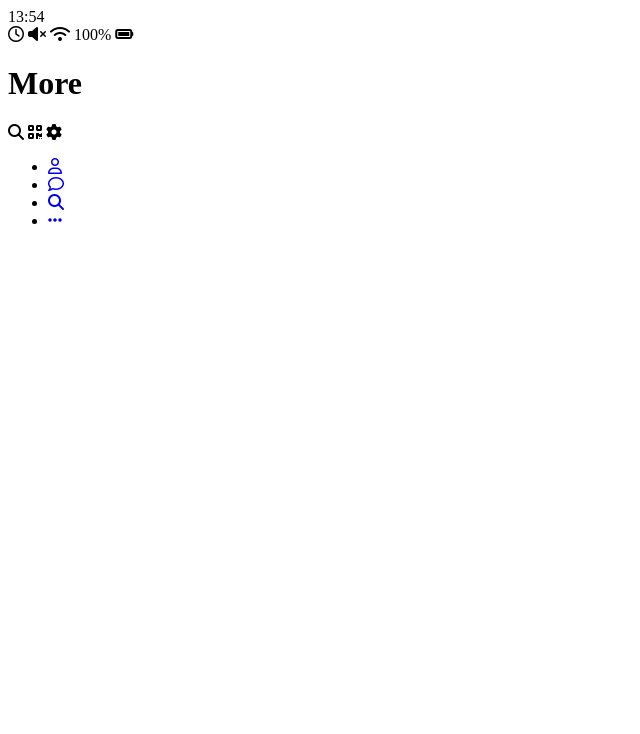
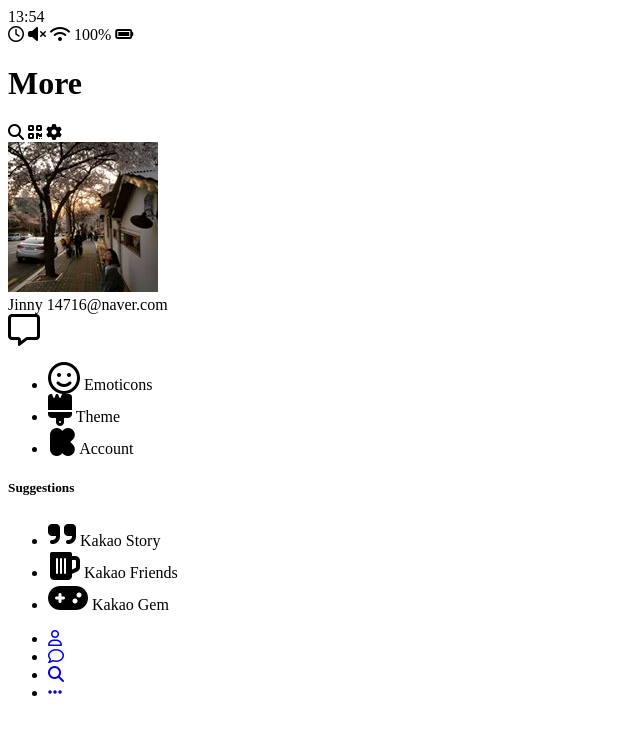
Before and after one commit to Jingyeong-Jeong/kakao_clone_v2.0_1224, a plain HTML site: page more.html in a window 1280 px wide. Shown: the whole page, without its empty margins (0-640 px from the left). Drawn offline with Linux system fonts and the light colour scheme.

Commit message:
more 완료
more 페이지 html완료

```diff
--- a/more.html
+++ b/more.html
@@ -38,6 +38,75 @@
           <i class="fas fa-cog"></i>
         </span>
       </div>
+      <div class="more">
+        <header class="more__header">
+          <div class="more__friend friend">
+            <div class="friend__column">
+              <img src="images/me.jpg" class="g-avatar friend__avatar" />
+              <div class="friend__content">
+                <span class="friend__name">
+                  Jinny
+                </span>
+                <span class="friend__status">
+                  14716@naver.com
+                </span>
+              </div>
+            </div>
+            <div class="friend__column">
+              <i class="far fa-comment-alt fa-2x"></i>
+            </div>
+          </div>
+          <ul class="more__btn-list">
+            <li class="more__btn">
+              <span class="more__btn-icon">
+                <i class="far fa-smile fa-2x"></i>
+              </span>
+              <span class="more__btn-title">
+                Emoticons
+              </span>
+            </li>
+            <li class="more__btn">
+              <span class="more__btn-icon">
+                <i class="fas fa-brush fa-2x"></i>
+              </span>
+              <span class="more__btn-title">
+                Theme
+              </span>
+            </li>
+            <li class="more__btn">
+              <span class="more__btn-icon">
+                <i class="fab fa-kickstarter-k fa-2x"></i>
+              </span>
+              <span class="more__btn-title">
+                Account
+              </span>
+            </li>
+          </ul>
+        </header>
+        <section class="more__suggestions">
+          <h5 class="more__title">Suggestions</h5>
+         <ul class="more__suggestions-list">
+           <li class="more__suggestion more__suggestion">
+           <span class="suggestion__icon">
+             <i class="fas fa-quote-right fa-2x"></i>
+           </span>
+           <span class="suggestion__tile">Kakao Story</span>
+           </li>
+           <li class="more__suggestion more__suggestion">
+            <span class="suggestion__icon">
+              <i class="fas fa-beer fa-2x"></i>
+            </span>
+            <span class="suggestion__tile">Kakao Friends</span>
+            </li>
+            <li class="more__suggestion more__suggestion">
+              <span class="suggestion__icon">
+                <i class="fas fa-gamepad fa-2x"></i>
+              </span>
+              <span class="suggestion__tile">Kakao Gem</span>
+              </li>
+         </ul>
+        </section>
+      </main>
     </header>
     <nav class="nav">
       <ul class="nav__list">
```
